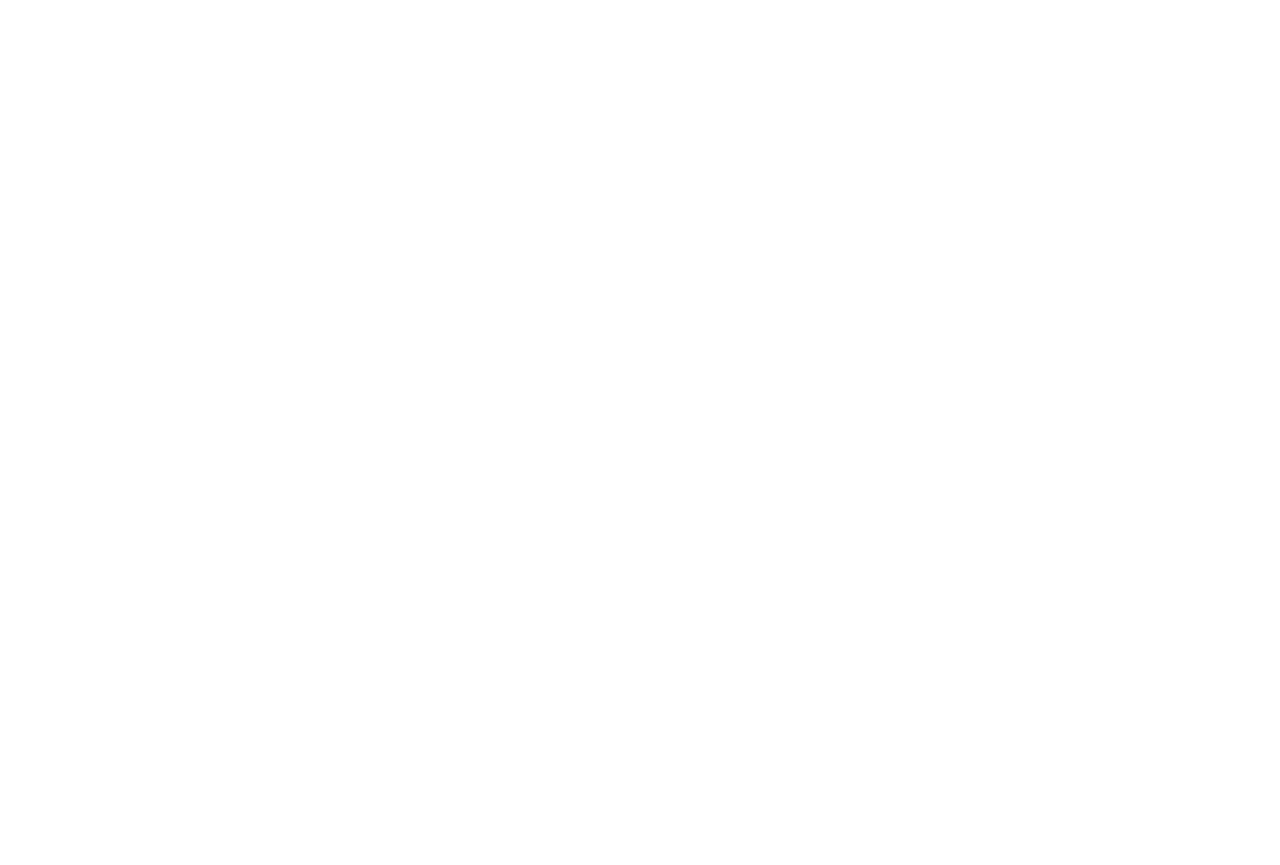
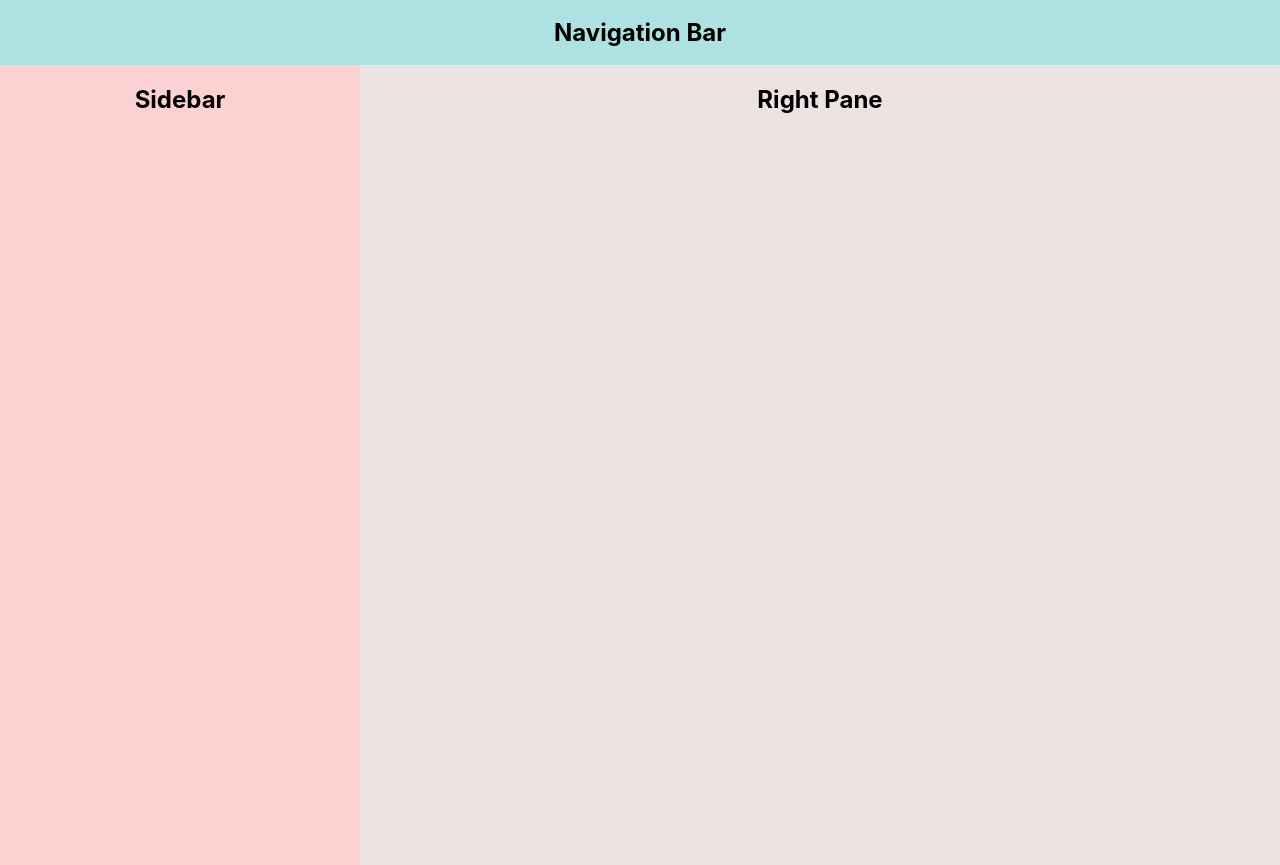
Before and after one commit to mutlumehmet/git-search, a React (Create React App) app: page / in a window 1280 px wide. Before the commit the page ends 800 px from the top, so only its background shows below. Built offline with nearby package versions, Linux system fonts and the light colour scheme.

Commit message:
Layout Elements Created

```diff
--- a/src/App.tsx
+++ b/src/App.tsx
@@ -1,9 +1,12 @@
-import React from "react";
-import logo from "./logo.svg";
 import "./App.css";
+import Layout from "./Layout/Layout";
 
 function App() {
-  return <div></div>;
+  return (
+    <div>
+      <Layout />
+    </div>
+  );
 }
 
 export default App;
--- /dev/null
+++ b/src/Layout/Layout.tsx
@@ -0,0 +1,15 @@
+import NavBar from "./NavBar";
+import RightPane from "./RightPane";
+import SideBar from "./SideBar";
+
+const Layout = () => {
+  return (
+    <div>
+      <NavBar />
+      <SideBar />
+      <RightPane />
+    </div>
+  );
+};
+
+export default Layout;
--- /dev/null
+++ b/src/Layout/NavBar.module.css
@@ -0,0 +1,10 @@
+.navbar {
+  display:flex;
+  align-items: center;
+  justify-content: center;
+  position: fixed;
+  top: 0;
+  width: 100%;
+  height: 65px;
+  background-color: #AEE1E1;
+}
--- /dev/null
+++ b/src/Layout/NavBar.tsx
@@ -0,0 +1,11 @@
+import styles from "./NavBar.module.css";
+
+const NavBar = () => {
+  return (
+    <div className={styles.navbar}>
+      <h2>Navigation Bar</h2>
+    </div>
+  );
+};
+
+export default NavBar;
--- /dev/null
+++ b/src/Layout/RightPane.module.css
@@ -0,0 +1,10 @@
+.rightpane {
+  display:flex;
+  justify-content: center;
+  align-items: start;
+  left:0;
+  margin-left:360px;
+  margin-top:65px;
+  height:100vh;
+  background-color: #ECE2E1;
+}
--- /dev/null
+++ b/src/Layout/RightPane.tsx
@@ -0,0 +1,11 @@
+import styles from "./RightPane.module.css";
+
+const RightPane = () => {
+  return (
+    <div className={styles.rightpane}>
+      <h2>Right Pane</h2>
+    </div>
+  );
+};
+
+export default RightPane;
--- /dev/null
+++ b/src/Layout/SideBar.module.css
@@ -0,0 +1,10 @@
+.sidebar {
+  display:flex;
+  justify-content: center;
+  align-items: start;
+  position:fixed;
+  left:0;
+  width:360px;
+  height:100vh;
+  background-color: #FCD1D1;
+}
--- /dev/null
+++ b/src/Layout/SideBar.tsx
@@ -0,0 +1,11 @@
+import styles from "./SideBar.module.css";
+
+const SideBar = () => {
+  return (
+    <div className={styles.sidebar}>
+      <h2>Sidebar</h2>
+    </div>
+  );
+};
+
+export default SideBar;
```
Also changed, not shown: src/Layout/Layout.module.css (added).
